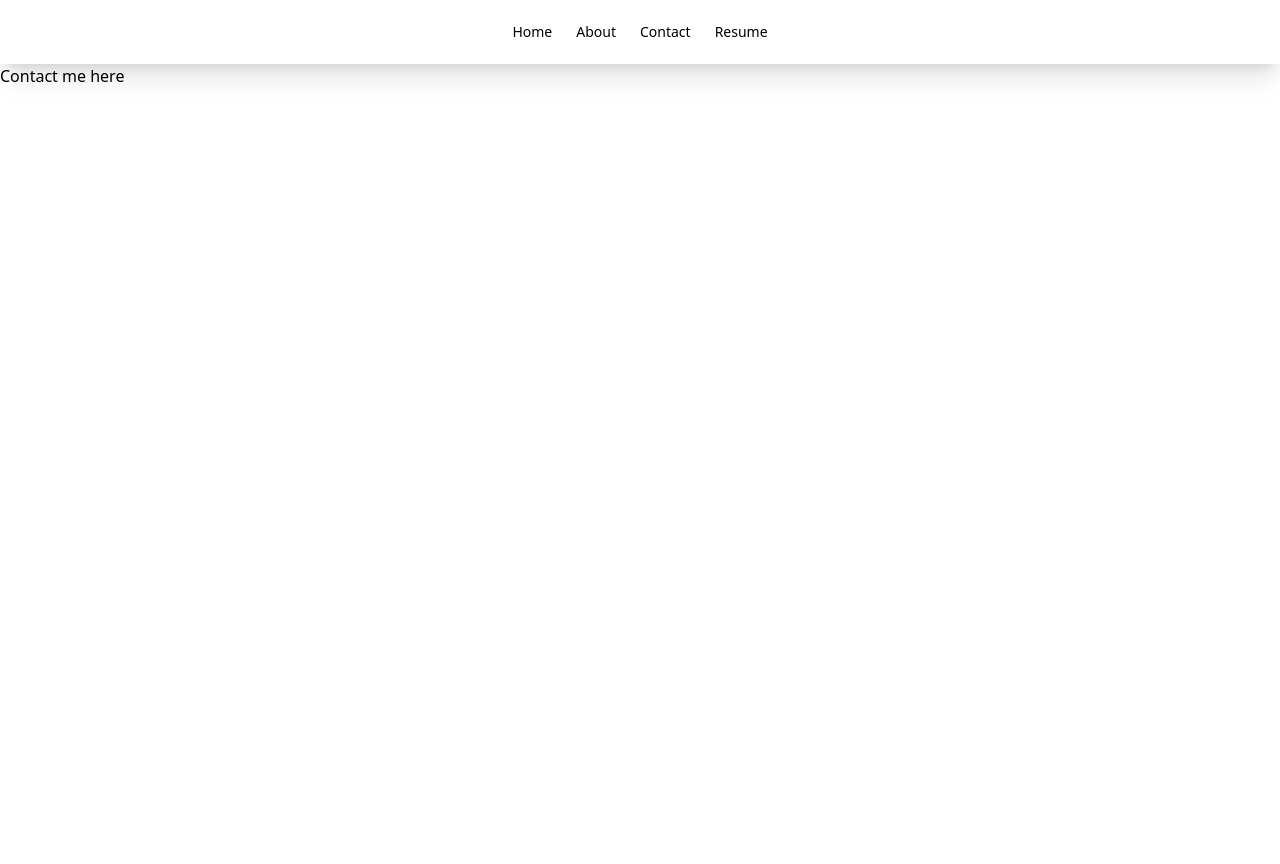
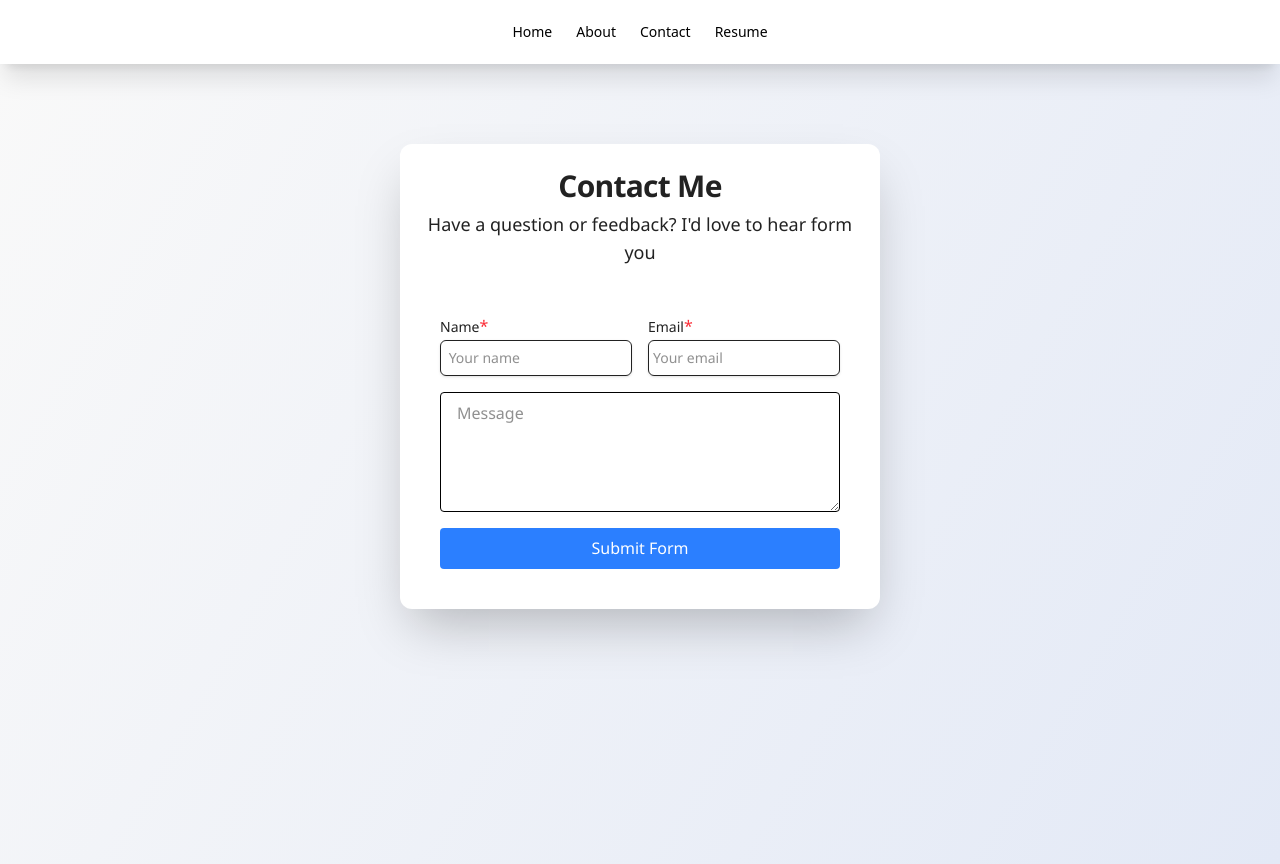
Before and after one commit to Yaghs/next-js-resume-project, a Next.js app: page /contact in a window 1280 px wide. Before the commit the page ends 800 px from the top, so only its background shows below. Built offline with nearby package versions, Linux system fonts and the light colour scheme.

Commit message:
added a contact form component to the project
imported and exported the component to the page

added additional tailwind styling to the form

```diff
--- /dev/null
+++ b/app/components/ContactForm.tsx
@@ -0,0 +1,77 @@
+"use client"
+import React, { useState } from 'react';
+
+export default function ContactForm() {
+  const [result, setResult] = useState("");
+
+  const onSubmit = async (event: React.SyntheticEvent<HTMLFormElement>) => {
+    event.preventDefault();
+    const form = event.currentTarget;
+    setResult("Sending....");
+    const formData = new FormData(form);
+    formData.append("access_key", process.env.NEXT_PUBLIC_WEB3FORMS_KEY!);
+
+    const response = await fetch("https://api.web3forms.com/submit", {
+      method: "POST",
+      body: formData
+    });
+
+    const data = await response.json();
+    if (data.success) {
+      setResult("Form Submitted Successfully");
+      form.reset();
+    } else {
+      setResult("Error");
+    }
+  };
+
+   return (
+    <div className="rounded-xl  bg-card text-card-foreground shadow-2xl bg-white">
+        <div className="flex flex-col space-y-1.5 p-6 text-center">
+            <h1 className="font-semibold tracking-tight text-3xl">Contact Me</h1>
+            <p className="text-muted-foreground text-lg">Have a question or feedback? I&apos;d love to hear form you</p>
+        </div>
+            <form onSubmit={onSubmit} className="flex flex-col text-left gap-4 max-w-md mx-auto p-6">
+                <div className="grid gap-4 sm:grid-cols-2">
+                    <div className="space-y-2">
+                        <label className="text-sm font-medium pb-2">Name</label>
+                        <span className="text-red-500">*</span>
+                        <input
+                            type="text"
+                            name="name"
+                            placeholder=" Your name"
+                            required
+                            className="flex h-9 w-full rounded-md border border-input bg-transparent px-1 py-1 text-base shadow-sm transition-colors file:border-0 file:bg-transparent file:text-sm file:font-medium file:text-foreground placeholder:text-muted-foreground focus-visible:outline-none focus-visible:ring-1 focus-visible:ring-ring disabled:cursor-not-allowed disabled:opacity-50 md:text-sm"
+                        />
+                    </div>
+                    <div className="space-y-2">
+                        <label className="text-sm font-medium pb-2">Email</label>
+                        <span className="text-red-500">*</span>
+                        <input
+                             type="email"
+                             name="email"
+                             placeholder="Your email"
+                             required
+                             className="flex h-9 w-full rounded-md border bg-transparent px-1 py-1 text-base shadow-sm transition-colors file:border-0 file:bg-transparent file:text-sm file:font-medium file:text-foreground placeholder:text-muted-foreground focus-visible:outline-none focus-visible:ring-1 focus-visible:ring-ring disabled:cursor-not-allowed disabled:opacity-50 md:text-sm"
+                         />
+                    </div>
+
+                </div>
+                <textarea
+                    name="message"
+                    placeholder="Message"
+                    required
+                    className="border border-black rounded px-4 py-2 min-h-30 focus:outline-none focus:ring-2 focus:ring-black"
+                ></textarea>
+                <button
+                    type="submit"
+                    className="bg-blue-500 text-white rounded px-4 py-2 hover:bg-blue-600 transition cursor-pointer"
+                >
+                    Submit Form
+                </button>
+                <span className="text-center">{result}</span>
+        </form>
+    </div>
+
+  );
+}
--- a/app/contact/page.tsx
+++ b/app/contact/page.tsx
@@ -1,5 +1,12 @@
-export default function ContactForm(){
+import ContactForm from "@/app/components/ContactForm"
+
+export default function ContactPage(){
     return(
-        <h1>Contact me here</h1>
+        <main>
+            <div className="pt-20 px-100">
+               <ContactForm/>
+            </div>
+
+        </main>
     )
 }
```
